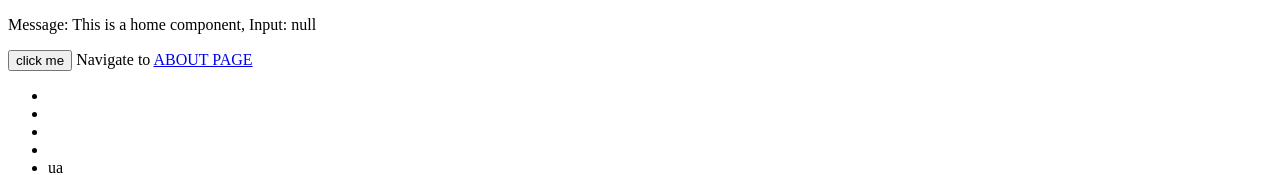
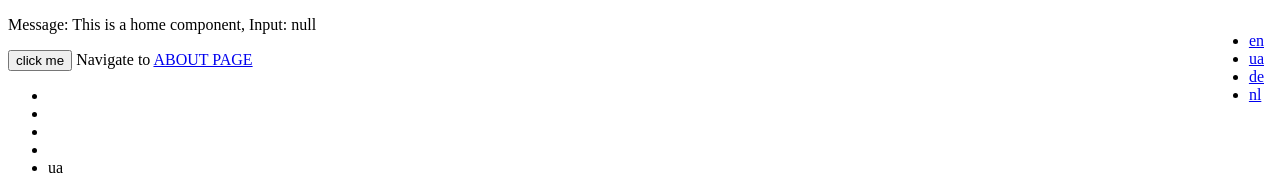
Before and after one commit to RouDePH/angular-haras-space, an Angular app: page /ua in a window 1280 px wide. Shown: the top 175 px of the page. Built offline with nearby package versions, Linux system fonts and the light colour scheme.

Commit message:
feat: added language switch

```diff
--- a/src/app/app.ts
+++ b/src/app/app.ts
@@ -3,11 +3,12 @@ import { NavigationEnd, Router, RouterOutlet } from '@angular/router';
 import { LocaleService } from '../locale/locale.service';
 import { filter } from 'rxjs';
 import { localeConfig } from '../locale/locale.config';
+import { LocaleSwitch } from './locale-switch/locale-switch';
 
 @Component({
   selector: 'app-root',
-  template: `<router-outlet />`,
-  imports: [RouterOutlet],
+  template: `<router-outlet /> <app-locale-switch />`,
+  imports: [RouterOutlet, LocaleSwitch],
 })
 export class AppComponent {
   private router = inject(Router);
--- /dev/null
+++ b/src/app/locale-switch/locale-switch.css
@@ -0,0 +1,6 @@
+div {
+  position: absolute;
+  top: 0;
+  right: 0;
+  margin: 1rem;
+}
--- /dev/null
+++ b/src/app/locale-switch/locale-switch.html
@@ -0,0 +1,9 @@
+<div>
+  <ul>
+    @for (locale of locales; track locale ){
+    <li>
+      <a [routerLink]="getRouterLink(locale)">{{ locale }}</a>
+    </li>
+    }
+  </ul>
+</div>
--- /dev/null
+++ b/src/app/locale-switch/locale-switch.ts
@@ -0,0 +1,35 @@
+import { Component, computed, OnInit } from '@angular/core';
+import { LocaleService } from '../../locale/locale.service';
+import { NavigationEnd, Router, RouterLink } from '@angular/router';
+import { filter, Subscription } from 'rxjs';
+
+@Component({
+  selector: 'app-locale-switch',
+  imports: [RouterLink],
+  templateUrl: './locale-switch.html',
+  styleUrl: './locale-switch.css',
+})
+export class LocaleSwitch {
+  protected locales: string[];
+  protected currentPath: string[] = [];
+  private sub: Subscription;
+
+  constructor(private readonly localeService: LocaleService, private readonly router: Router) {
+    this.locales = localeService.locales;
+
+    this.sub = this.router.events.pipe(filter((e) => e instanceof NavigationEnd)).subscribe(() => {
+      const segments = this.router.url.split('/').filter(Boolean);
+      this.currentPath = segments.slice(1);
+    });
+    const segments = this.router.url.split('/').filter(Boolean);
+    this.currentPath = segments.slice(1);
+  }
+
+  getRouterLink(locale: string): any[] {
+    return ['/', locale, ...this.currentPath];
+  }
+
+  ngOnDestroy() {
+    this.sub.unsubscribe();
+  }
+}
--- a/src/locale/locale.matcher.ts
+++ b/src/locale/locale.matcher.ts
@@ -2,9 +2,6 @@ import { UrlMatchResult, UrlSegment } from '@angular/router';
 import { localeConfig } from './locale.config';
 
 export function localeMatcher(segments: UrlSegment[]): UrlMatchResult | null {
-
-  console.log(JSON.stringify(segments));
-
   if (segments.length > 0) {
     const potentialLocale = segments[0].path;
     if (localeConfig.locales.includes(potentialLocale)) {
--- a/src/locale/locale.service.ts
+++ b/src/locale/locale.service.ts
@@ -6,7 +6,9 @@ type Translations = Record<string, string>;
 
 @Injectable({ providedIn: 'root' })
 export class LocaleService {
-  currentLang: string = localeConfig.default;
+  public currentLang: string = localeConfig.default;
+  public locales: string[] = localeConfig.locales;
+
   private translations$ = new BehaviorSubject<Translations>({});
   private loadedLang = '';
 
--- /dev/null
+++ b/src/locale/locales/de.json
@@ -0,0 +1,4 @@
+{
+  "HELLO": "Hello!",
+  "WELCOME": "Welcome!"
+}
--- /dev/null
+++ b/src/locale/locales/nl.json
@@ -0,0 +1,2 @@
+{
+}
```
